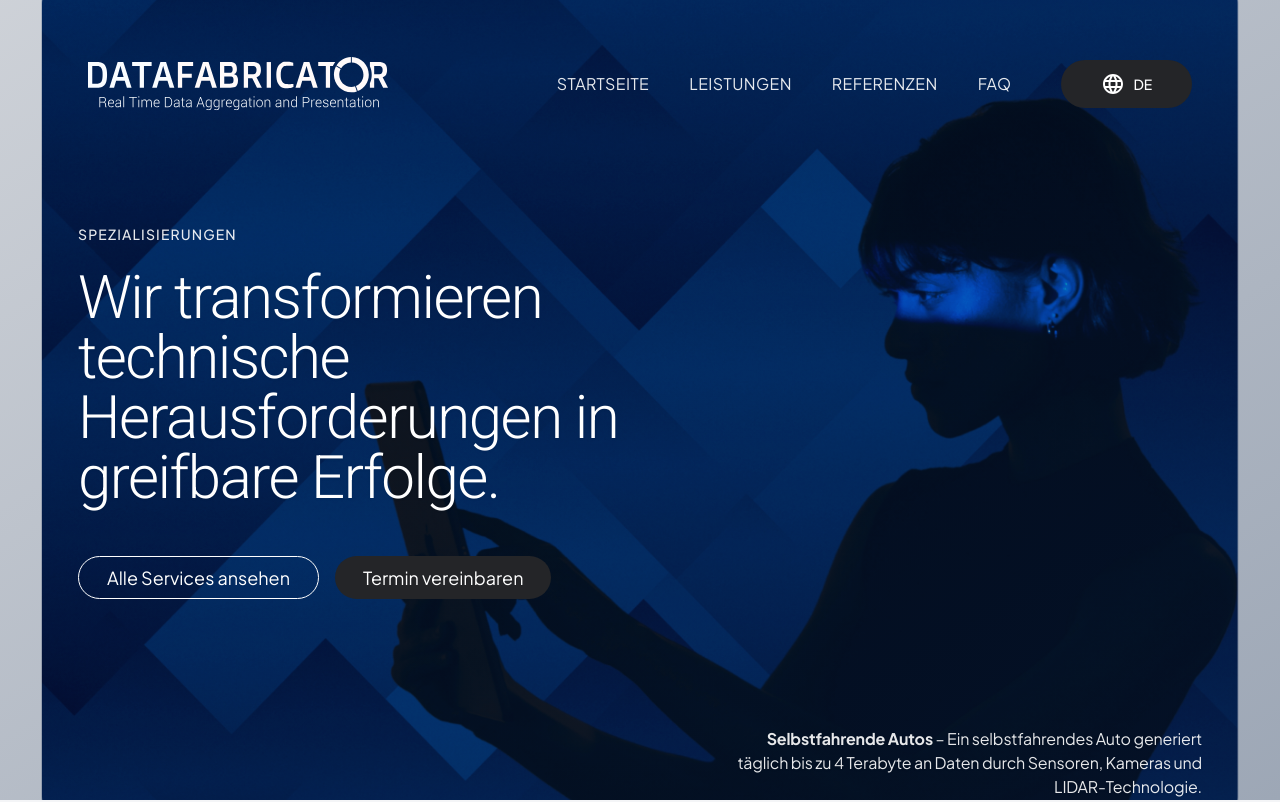
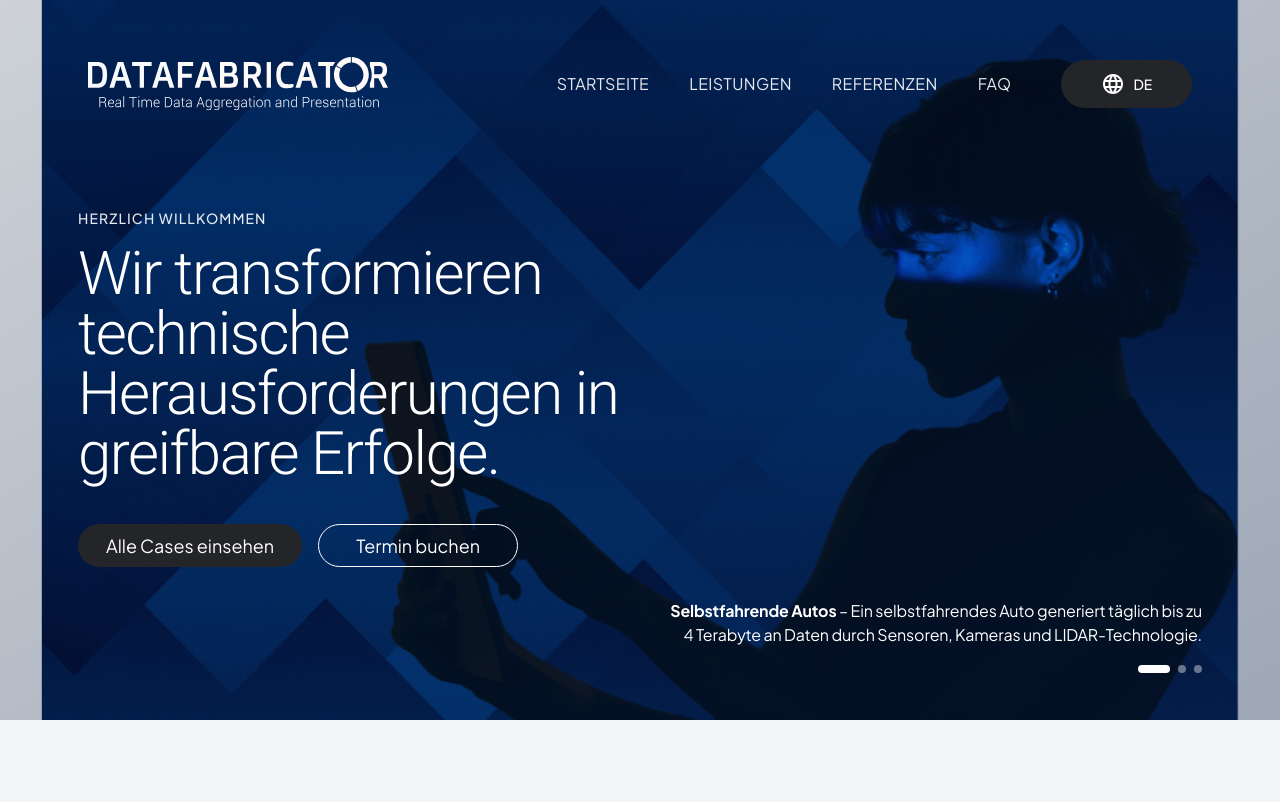
Before and after one commit to HHDS85/datafab-website, a Vue app: page / in a window 1280 px wide. Shown: the top 802 px of the page. Built offline with nearby package versions, Linux system fonts and the light colour scheme.

Commit message:
Updated HeroSection.vue

```diff
--- a/src/components/HeroSection.vue
+++ b/src/components/HeroSection.vue
@@ -1,6 +1,6 @@
 <template>
   <section class="relative w-full">
-    <div class="relative w-full h-[100vh] overflow-hidden">
+    <div class="relative w-full h-[90vh] overflow-hidden">
       <div class="absolute inset-0 w-full h-full">
         <div class="absolute inset-0 bg-gradient-to-br from-[#071B3A]/20 to-[#0A2348]/40 z-[1]"></div>
         <img
@@ -10,40 +10,40 @@
         />
       </div>
 
-      <div class="relative max-w-[1220px] mx-auto px-6 md:px-8 lg:px-12 pt-40 md:pt-48 lg:pt-56 pb-16 md:pb-20 z-10">
-      <div class="mb-4 md:mb-6">
+      <div class="relative max-w-[1220px] mx-auto px-6 md:px-8 lg:px-12 pt-36 md:pt-44 lg:pt-52 pb-12 md:pb-16 z-10 h-full flex flex-col">
+      <div class="mb-3 md:mb-4">
         <p class="font-family-jakarta font-medium text-white/90 text-xs md:text-sm tracking-[0.08em] uppercase leading-[27.9px]">
-          SPEZIALISIERUNGEN
+          HERZLICH WILLKOMMEN
         </p>
       </div>
 
-      <h1 class="font-family-roboto font-light text-white text-3xl md:text-5xl lg:text-6xl tracking-tight leading-[1.1] mb-10 md:mb-12 max-w-[680px] drop-shadow-sm">
+      <h1 class="font-family-roboto font-light text-white text-3xl md:text-5xl lg:text-6xl tracking-tight leading-[1.1] mb-8 md:mb-10 max-w-[680px] drop-shadow-sm">
         Wir transformieren
         technische
         Herausforderungen in
         greifbare Erfolge.
       </h1>
 
-      <div class="flex flex-col sm:flex-row gap-4 mb-20 md:mb-28 lg:mb-32">
+      <div class="flex flex-col sm:flex-row gap-4 mb-auto">
+        <button
+          class="group h-[43px] px-7 rounded-[22px] font-family-jakarta font-normal text-lg leading-[27px] tracking-normal bg-[#242528] text-white hover:bg-[#242528]/80 transition-all duration-300 hover:shadow-2xl hover:scale-[1.02] min-w-[200px]"
+        >
+          Alle Cases einsehen
+        </button>
+
         <button
           class="group h-[43px] px-7 rounded-[22px] font-family-jakarta font-normal text-lg leading-[27px] tracking-normal border border-white text-white hover:bg-white hover:text-[#071B3A] transition-all duration-300 hover:shadow-2xl hover:scale-[1.02] min-w-[200px]"
         >
-          Alle Services ansehen
-        </button>
-
-        <button
-          class="group h-[43px] px-7 rounded-[22px] font-family-jakarta font-normal text-lg leading-[27px] tracking-normal bg-[#242528] text-white hover:bg-white hover:text-[#242528] transition-all duration-300 hover:shadow-2xl hover:scale-[1.02] min-w-[200px]"
-        >
-          Termin vereinbaren
+          Termin buchen
         </button>
       </div>
 
-      <div class="flex justify-start md:justify-end items-end min-h-[120px] md:min-h-[100px]">
-        <div class="w-full md:max-w-[480px]">
-          <div class="min-h-[72px] md:min-h-[60px] mb-4 md:mb-5">
-            <p class="font-family-jakarta font-normal text-white/90 text-sm md:text-base text-left md:text-right tracking-normal leading-[1.6] drop-shadow-sm">
+      <div class="flex justify-start md:justify-end items-end mt-auto pt-8">
+        <div class="w-full md:max-w-[540px]">
+          <div class="min-h-[60px] md:min-h-[50px] mb-3 md:mb-4">
+            <p class="font-family-jakarta font-normal text-white text-sm md:text-base text-left md:text-right tracking-normal leading-[1.5] drop-shadow-sm">
               <span class="font-bold">{{ currentHighlight.title }}</span>
-              <span>{{ currentHighlight.text }}</span>
+              <span> {{ currentHighlight.text }}</span>
             </p>
           </div>
 
```
